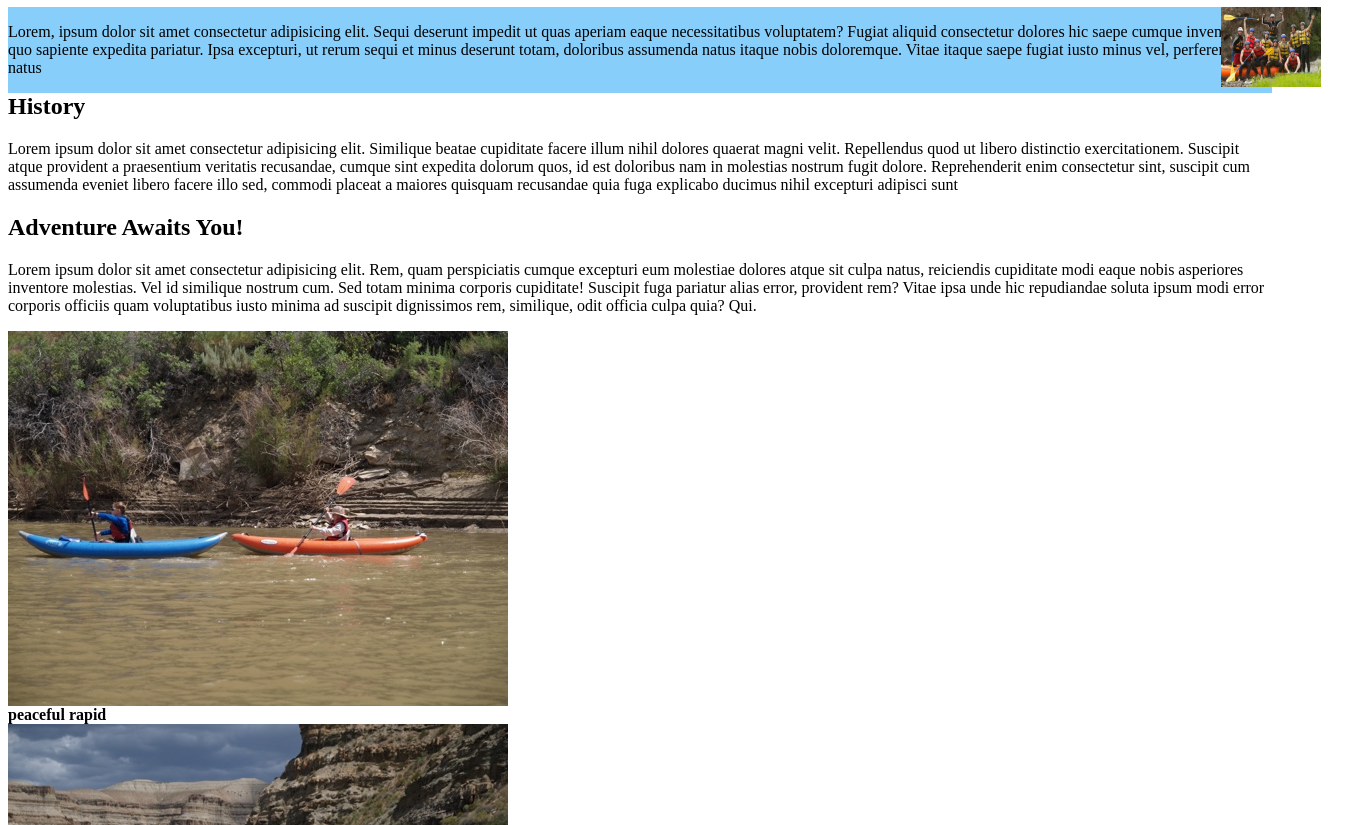
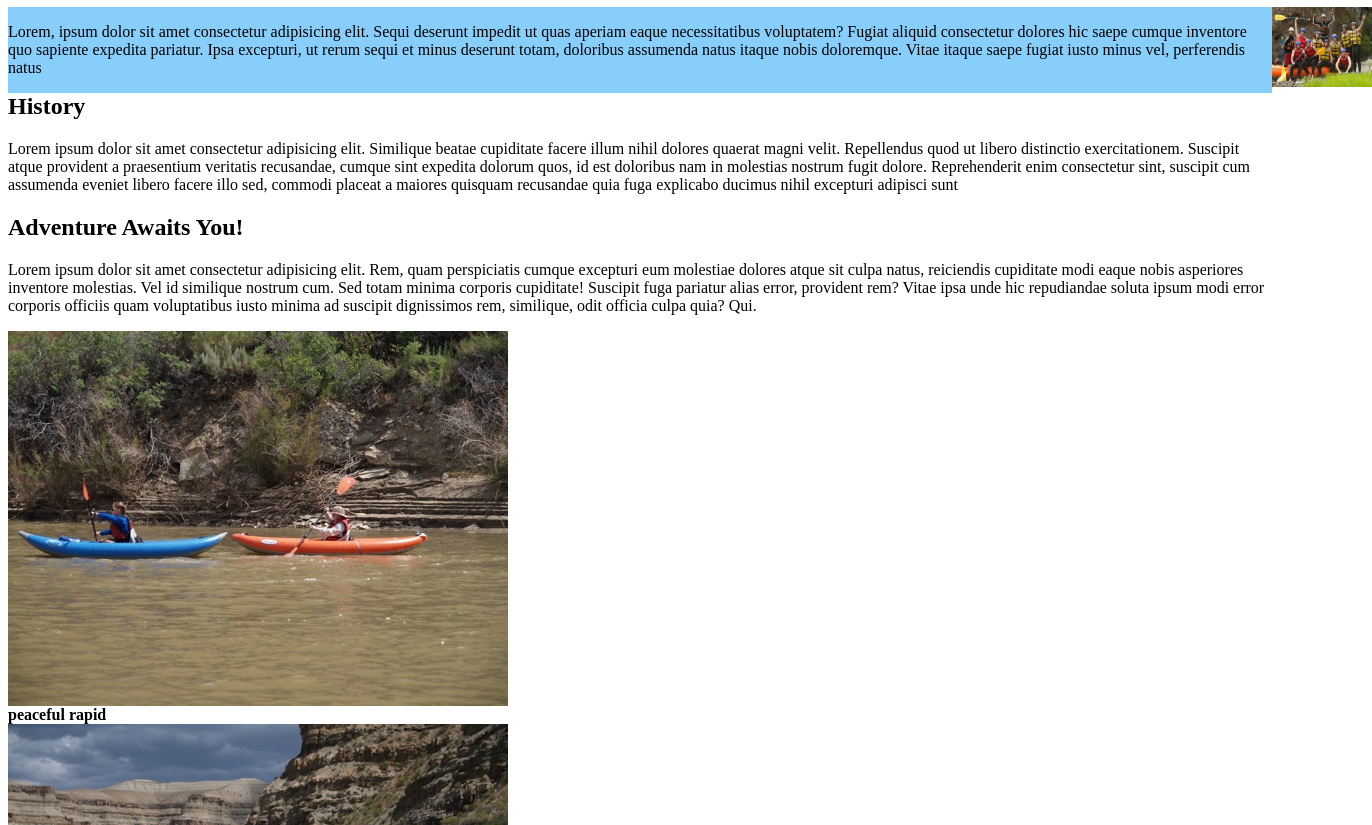
Before and after one commit to kingsDeCODDER/wwr, a plain HTML site: page index.html in a window 1280 px wide. Shown: the part 236-1061 px from the top of the page, 1372 px wide, since content can reach past the window. Drawn offline with Linux system fonts and the light colour scheme.

Commit message:
Update rafting.css

```diff
--- a/styles/rafting.css
+++ b/styles/rafting.css
@@ -23,7 +23,7 @@ article img{
     position: absolute;
     width:100px;
     height:80px;
-    padding-left:96%;
+    padding-left:100%;
 }
 
 article{
```
